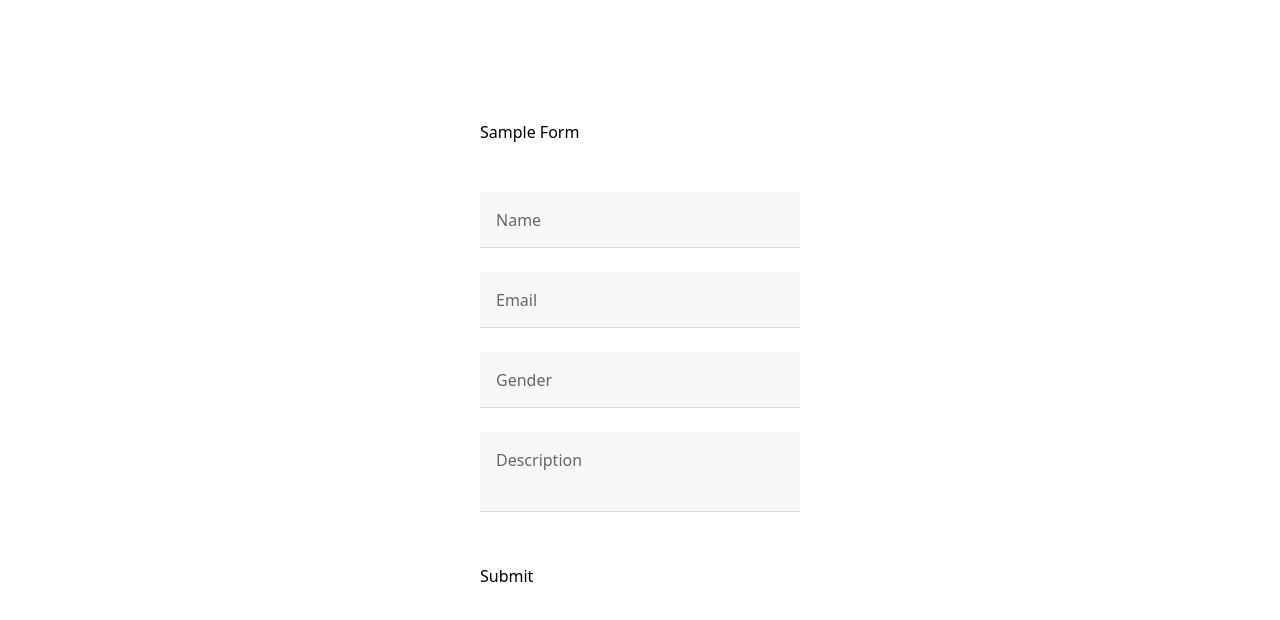
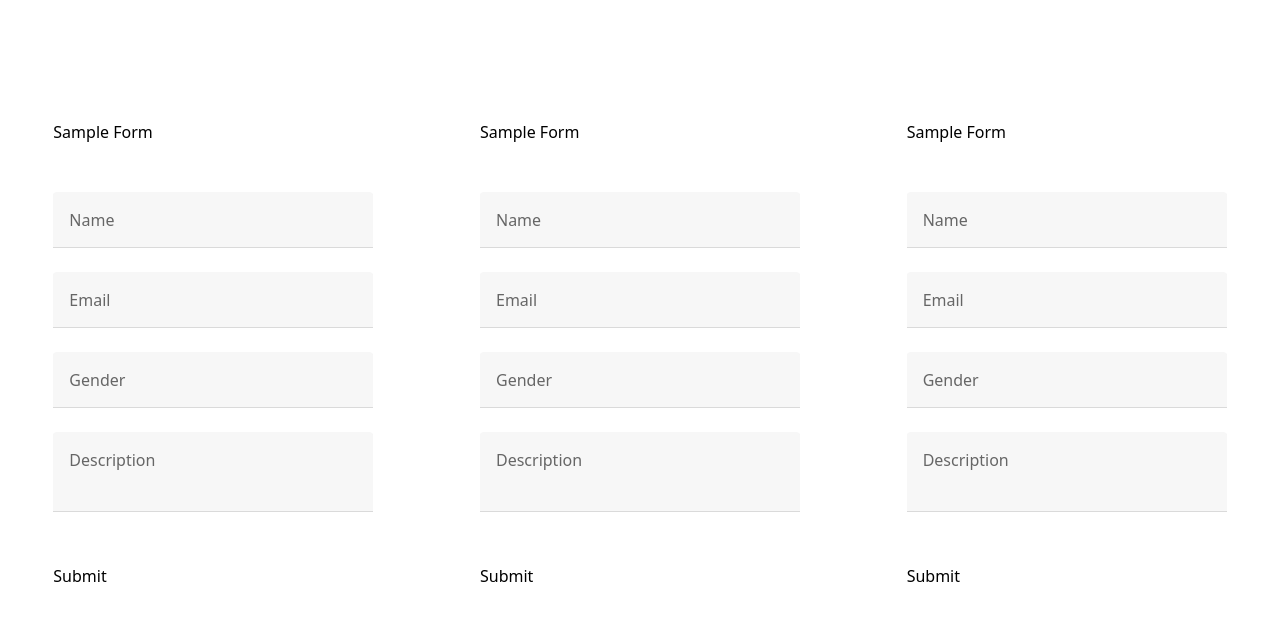
Before and after one commit to ariadng/flawless, a React app: page / in a window 1280 px wide. Shown: the top 620 px of the page. Built offline with nearby package versions, Linux system fonts and the light colour scheme.

Commit message:
update form performance and usability

```diff
--- a/src/components/Form/Form.tsx
+++ b/src/components/Form/Form.tsx
@@ -1,10 +1,11 @@
-import { isEqual } from 'lodash';
+import { debounce, isEqual } from 'lodash';
 import React, { createContext, useContext, useState, useCallback, useMemo, useEffect } from 'react';
 
 /**
  * Interface representing the data passed through the FormContext.
  */
 export interface FormContextData {
+	formId: string;
 	values: { [key: string]: any };
 	errors: { [key: string]: string };
 	touched: { [key: string]: boolean };
@@ -36,6 +37,7 @@ export const useFormContext = () => {
  */
 export interface FormProps {
 	data: { [key: string]: any };
+	onUpdate?: (values: { [key: string]: any }) => void;
 	onSubmit: (values: { [key: string]: any }) => void;
 	children: React.ReactNode;
 }
@@ -43,10 +45,12 @@ export interface FormProps {
 /**
  * A Form component that manages its fields' state and validation.
  */
-export const Form: React.FC<FormProps> = ({ data, onSubmit, children }) => {
+export const Form: React.FC<FormProps> = ({ data, onSubmit, onUpdate, children }) => {
 	const [values, setValues] = useState(data);
 	const [errors, setErrors] = useState<{ [key: string]: string }>({});
 	const [touched, setTouched] = useState<{ [key: string]: boolean }>({});
+
+	const formId = useMemo(() => Math.random().toString(36).substr(2, 9), []);
 
 	const setFieldValue = useCallback((field: string, value: any) => {
 		setValues((prevValues) => ({ ...prevValues, [field]: value }));
@@ -71,16 +75,30 @@ export const Form: React.FC<FormProps> = ({ data, onSubmit, children }) => {
 		onSubmit(values);
 	};
 
+	const debouncedSetValues = useCallback(
+		debounce((newData) => {
+			setValues(newData);
+		}, 200),
+		[]
+	);
+
 	// Update values when data change
 	useEffect(() => {
 		if (!isEqual(values, data)) {
-			setValues(data);
+			debouncedSetValues(data);
 		}
-	}, [data]);
+	}, [data, debouncedSetValues]);
+
+	useEffect(() => {
+		if (onUpdate && !isEqual(values, data)) {
+			onUpdate(values);
+			console.log('values changed')
+		}
+	}, [values]);
 
 	// Memoize the context value to prevent unnecessary updates to the context consumers.
 	const contextValue = useMemo(
-		() => ({ values, errors, touched, setTouched, setFieldValue, setFieldError }),
+		() => ({ formId, values, errors, touched, setTouched, setFieldValue, setFieldError }),
 		[values, errors, touched, setTouched, setFieldValue, setFieldError]
 	);
 
--- a/src/components/Form/Input.tsx
+++ b/src/components/Form/Input.tsx
@@ -1,5 +1,5 @@
 // Input.tsx
-import React, { useCallback, useEffect, useState } from 'react';
+import React, { useCallback, useState, forwardRef, ForwardedRef, useEffect, useRef } from 'react';
 import { useFormContext } from './Form';
 import inputStyles from './styles/Input.module.scss';
 import classNames from 'classnames';
@@ -8,14 +8,18 @@ export interface InputProps {
 	name: string;
 	label: string;
 	placeholder?: string;
+	focused?: boolean;
 	validate?: (value: string) => string | undefined;
+	onClick?: () => void;
 	renderInput: (inputProps: any) => React.ReactNode;
 }
 
-const Input: React.FC<InputProps> = ({ name, label, placeholder, validate, renderInput }) => {
-	const { values, errors, setFieldValue, setFieldError, touched, setTouched } = useFormContext();
+const Input = forwardRef(({ name, label, placeholder, validate, renderInput, onClick, ...props }: InputProps, ref: ForwardedRef<HTMLDivElement>) => {
+	const { formId, values, errors, setFieldValue, setFieldError, touched, setTouched } = useFormContext();
 
-	const [focused, setFocused] = useState(false);
+	const [focused, setFocused] = useState(props.focused ? props.focused : false);
+
+	const previousValue = useRef<any>(undefined);
 
 	const isEmpty = (): boolean => {
 		return values[name] === undefined || values[name] === null || String(values[name]).trim() === '';
@@ -29,6 +33,10 @@ const Input: React.FC<InputProps> = ({ name, label, placeholder, validate, rende
 		setFocused(false);
 	};
 
+	const handleClick = () => {
+		if(onClick) onClick();
+	};
+
 	const getValue = useCallback((name: string): string => {
 		return values[name] === undefined || values[name] === null ? '' : String(values[name]);
 	}, [values]);
@@ -36,16 +44,28 @@ const Input: React.FC<InputProps> = ({ name, label, placeholder, validate, rende
 	const handleChange = (e: React.ChangeEvent<HTMLInputElement | HTMLSelectElement | HTMLTextAreaElement>) => {
 		setFieldValue(name, e.target.value);
 		setTouched({ ...touched, [name]: true });
+	};
 
-		if (validate) {
-			const error = validate(e.target.value);
+	const handleValidation = useCallback(() => {
+		if (values && validate) {
+			const error = validate(values[name]);
 			setFieldError(name, error || '');
 		}
-	};
+	}, [name, validate, values, setFieldError]);
+
+	useEffect(() => {
+		setFocused(props.focused ? props.focused : false);
+	}, [props.focused]);
+
+	useEffect(() => {
+		if (previousValue.current !== values[name]) setTouched({ ...touched, [name]: true });
+		if (validate) handleValidation();
+		previousValue.current = values[name];
+	}, [values[name], handleValidation]);
 
 	const inputProps = {
 		id: name,
-		name,
+		name: formId + '_' + name,
 		value: getValue(name),
 		onChange: handleChange,
 		onFocus: handleFocus,
@@ -53,10 +73,14 @@ const Input: React.FC<InputProps> = ({ name, label, placeholder, validate, rende
 	};
 
 	return (
-		<div className={classNames(inputStyles.FormField, { [inputStyles.filled]: !isEmpty(), [inputStyles.focused]: focused, [inputStyles.error]: errors[name] })}>
+		<div
+			ref={ref}
+			className={classNames(inputStyles.FormField, { [inputStyles.filled]: !isEmpty(), [inputStyles.focused]: focused, [inputStyles.error]: errors[name] })}
+			onClick={handleClick}
+		>
 			<div className={inputStyles.Field}>
 				<div className={inputStyles.Input}>
-					<label htmlFor={name}>{label}</label>
+					<label htmlFor={formId + '_' + name}>{label}</label>
 					{renderInput(inputProps)}
 				</div>
 				<div className={inputStyles.Indicator} />
@@ -64,8 +88,10 @@ const Input: React.FC<InputProps> = ({ name, label, placeholder, validate, rende
 			<div className={inputStyles.SupportingText}>
 				{(touched[name] && errors[name]) && <div>{errors[name]}</div>}
 			</div>
-    </div >
-  );
-};
+		</div>
+	);
+});
+
+Input.displayName = 'Input';
 
 export { Input };
--- a/src/components/Form/Menu.tsx
+++ b/src/components/Form/Menu.tsx
@@ -25,7 +25,7 @@ export const Menu = forwardRef<HTMLDivElement, MenuProps>(
 					<div
 						key={option.value}
 						className={styles.Option}
-						onClick={(event) => {event.stopPropagation(); onSelect(option.value); }}
+						onClick={(event) => { event.preventDefault(); event.stopPropagation(); onSelect(option.value); }}
 					>
 						{option.label}
 					</div>
--- a/src/components/Form/SelectInput.tsx
+++ b/src/components/Form/SelectInput.tsx
@@ -22,6 +22,7 @@ const SelectInput: React.FC<SelectInputProps> = ({
 	validate,
 }) => {
 	const {
+		formId,
 		values,
 		errors,
 		setFieldValue,
@@ -29,6 +30,8 @@ const SelectInput: React.FC<SelectInputProps> = ({
 		touched,
 		setTouched,
 	} = useFormContext();
+
+	const [focused, setFocused] = useState(false);
 
 	const isEmpty = (): boolean => {
 		return (
@@ -65,6 +68,8 @@ const SelectInput: React.FC<SelectInputProps> = ({
 		}
 	};
 
+	const inputRef = useRef<HTMLInputElement>(null);
+
 	const [menuOpen, setMenuOpen] = useState(false);
 
 	const toggleMenu = () => {
@@ -85,6 +90,7 @@ const SelectInput: React.FC<SelectInputProps> = ({
 	const handleSelect = (value: string) => {
 		setMenuOpen(false);
 		setFieldValue(name, value);
+		inputRef.current?.focus();
 	};
 
 	const getLabel = (value: string): string => {
@@ -98,19 +104,42 @@ const SelectInput: React.FC<SelectInputProps> = ({
 	useOnClickOutside(menuRef, handleMenuClose, triggerRef);
 
 	const openMenu = () => {
+		inputRef.current?.focus();
 		setMenuOpen(true);
+	};
+
+	const closeMenu = () => {
+		setMenuOpen(false);
+		inputRef.current?.focus();
+	};
+
+	const handleInputFocus: React.FocusEventHandler<HTMLInputElement> = (event) => {
+		setFocused(true);
+		// openMenu();
+	};
+
+	const handleInputBlur: React.FocusEventHandler<HTMLInputElement> = (event) => {
+		setFocused(false);
+		if (menuOpen) {
+			setTimeout(() => {
+				closeMenu();
+			}, 200);
+		}
 	};
 
 	return (
 		<Input
+			ref={triggerRef}
 			name={name}
 			label={label}
 			placeholder={placeholder}
 			validate={validate}
+			onClick={() => { openMenu() }}
+			focused={focused}
 			renderInput={(inputProps) => (
-				<div ref={triggerRef}>
+				<div>
 					<div className={styles.Value}>
-						<input value={getLabel(inputProps.value) || placeholder} onFocus={() => { openMenu() }} readOnly />
+						<input ref={inputRef} name={formId + '_' + name} value={getLabel(inputProps.value) || ''} placeholder={placeholder} onFocus={handleInputFocus} onBlur={handleInputBlur} readOnly />
 					</div>
 					<Menu
 						ref={menuRef}
--- a/src/components/Form/styles/Menu.module.scss
+++ b/src/components/Form/styles/Menu.module.scss
@@ -1,7 +1,10 @@
 $menu-padding: 16px;
 $menu-radius: 4px;
 $field-height: 56px;
+$field-background: #f7f7f7;
 $option-height: 48px;
+$option-hovered-background: #f1f1f1;
+$option-pressed-background: #eaeaea;
 
 .Menu {
 	position: absolute;
@@ -11,7 +14,7 @@ $option-height: 48px;
 	left: calc(-1 * $menu-padding);
 
 	padding: ($menu-padding * 0.5) 0;
-	background-color: #f7f7f7;
+	background-color: $field-background;
 	border-radius: $menu-radius;
 
 
@@ -20,5 +23,14 @@ $option-height: 48px;
 		padding: 0 $menu-padding;
 		display: flex;
 		align-items: center;
+		cursor: pointer;
+
+		&:hover {
+			background-color: $option-hovered-background;
+		}
+
+		&:active {
+			background-color: $option-pressed-background;
+		}
 	}
 }
--- a/src/index.tsx
+++ b/src/index.tsx
@@ -5,6 +5,9 @@ import "./styles/style.scss";
 import { Form, SelectInput, TextInput } from "./components";
 
 const App = () => {
+
+	const [data, setData] = React.useState<{ [key: string]: any }>({});
+
 	const handleSubmit = (values: { [key: string]: any }) => {
 		console.log('Form submitted with values:', values);
 	};
@@ -19,11 +22,12 @@ const App = () => {
 	};
 
 	return (
+		<div style={{ display: 'flex' }}>
 			<div style={{ width: 320, marginLeft: 'auto', marginRight: 'auto', paddingTop: 120 }}>
 				<h1>Sample Form</h1>
 				<br />
 				<br />
-			<Form data={{ name: '', email: '' }} onSubmit={handleSubmit}>
+				<Form data={data} onSubmit={handleSubmit} onUpdate={(updated) => setData(updated)}>
 					<TextInput name="name" label="Name" validate={validateName} placeholder="Enter your full name..." />
 					<TextInput name="email" label="Email" placeholder="Enter your email address..." />
 					<SelectInput name="gender" label="Gender" placeholder="Select a gender..." options={[
@@ -35,6 +39,41 @@ const App = () => {
 					<br />
 					<button type="submit">Submit</button>
 				</Form>
+			</div>
+			<div style={{ width: 320, marginLeft: 'auto', marginRight: 'auto', paddingTop: 120 }}>
+				<h1>Sample Form</h1>
+				<br />
+				<br />
+				<Form data={data} onSubmit={handleSubmit} onUpdate={(updated) => setData(updated) }>
+					<TextInput name="name" label="Name" validate={validateName} placeholder="Enter your full name..." />
+					<TextInput name="email" label="Email" placeholder="Enter your email address..." />
+					<SelectInput name="gender" label="Gender" placeholder="Select a gender..." options={[
+						{ label: "Male", value: "male" },
+						{ label: "Female", value: "female" },
+					]} />
+					<TextInput name="description" label="Description" placeholder="Enter description..." multiline />
+					<br />
+					<br />
+					<button type="submit">Submit</button>
+				</Form>
+			</div>
+			<div style={{ width: 320, marginLeft: 'auto', marginRight: 'auto', paddingTop: 120 }}>
+				<h1>Sample Form</h1>
+				<br />
+				<br />
+				<Form data={data} onSubmit={handleSubmit} onUpdate={(updated) => setData(updated)}>
+					<TextInput name="name" label="Name" validate={validateName} placeholder="Enter your full name..." />
+					<TextInput name="email" label="Email" placeholder="Enter your email address..." />
+					<SelectInput name="gender" label="Gender" placeholder="Select a gender..." options={[
+						{ label: "Male", value: "male" },
+						{ label: "Female", value: "female" },
+					]} />
+					<TextInput name="description" label="Description" placeholder="Enter description..." multiline />
+					<br />
+					<br />
+					<button type="submit">Submit</button>
+				</Form>
+			</div>
 		</div>
 	);
 };
```
Lines whose indentation alone changed are shown as unchanged.
